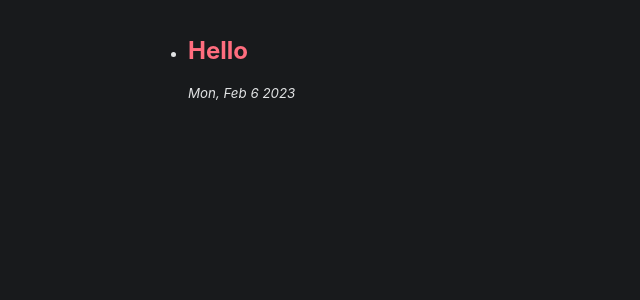
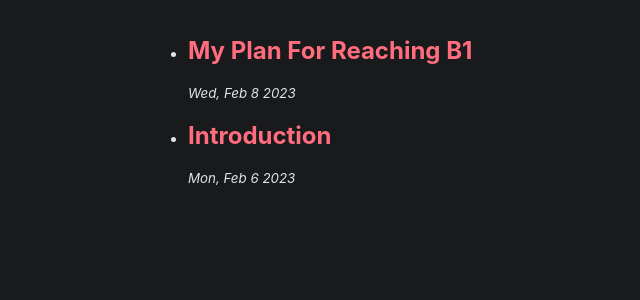
Before and after one commit to festiveelephantseal/www-old, a React (Create React App) app: page /blog in a window 1280 px wide. Shown: the top 300 px of the page, without its empty margins (117-757 px from the left). Built offline with nearby package versions, Linux system fonts and the light colour scheme.

Commit message:
Blog works

```diff
--- a/package.json
+++ b/package.json
@@ -6,13 +6,16 @@
     "@testing-library/jest-dom": "^5.16.5",
     "@testing-library/react": "^13.4.0",
     "@testing-library/user-event": "^13.5.0",
+    "axios": "^1.3.2",
     "buffer": "^6.0.3",
-    "gray-matter": "^4.0.3",
     "path-browserify": "^1.0.1",
     "react": "^18.2.0",
     "react-dom": "^18.2.0",
+    "react-markdown": "^8.0.5",
     "react-router-dom": "^6.8.1",
     "react-scripts": "5.0.1",
+    "rehype-raw": "^6.1.1",
+    "remark-gfm": "^3.0.1",
     "web-vitals": "^2.1.4"
   },
   "scripts": {
--- a/src/App.js
+++ b/src/App.js
@@ -2,7 +2,7 @@ import Info from "./components/Info";
 import { useState } from "react";
 import { Route, Routes } from "react-router-dom";
 import Blog from "./components/Blog";
-import posts from "./posts/posts.json";
+import posts from "./posts.json";
 import BlogPost from "./components/BlogPost";
 
 function App() {
--- a/src/components/Blog.js
+++ b/src/components/Blog.js
@@ -1,4 +1,4 @@
-import posts from "../posts/posts.json";
+import posts from "../posts.json";
 import { Link } from "react-router-dom";
 
 const Blog = () => {
@@ -10,6 +10,7 @@ const Blog = () => {
             <div className="blog-entry">
               <li>
                 <h2>{p.title} </h2>
+
                 <p>{p.date}</p>
               </li>
             </div>
--- a/src/components/BlogPost.js
+++ b/src/components/BlogPost.js
@@ -1,5 +1,34 @@
+import { useEffect, useState } from "react";
+import axios from "axios";
+import ReactMarkdown from "react-markdown";
+import remarkGfm from "remark-gfm";
+import rehypeRaw from "rehype-raw";
+
 const BlogPost = ({ post }) => {
-  return <div className="blog-post"></div>;
+  const [p, setP] = useState("");
+
+  useEffect(() => {
+    const fetchPost = async () => {
+      const data = await axios(`http://localhost:5000/posts/${post}`);
+
+      return data.data;
+    };
+
+    const getPost = async () => {
+      const postData = await fetchPost();
+      setP(postData);
+    };
+
+    getPost();
+  }, [post]);
+
+  return (
+    <div className="blog-post">
+      <ReactMarkdown rehypePlugins={[rehypeRaw]} remarkPlugins={[remarkGfm]}>
+        {p.content}
+      </ReactMarkdown>
+    </div>
+  );
 };
 
 export default BlogPost;
--- a/src/index.css
+++ b/src/index.css
@@ -88,4 +88,34 @@ code {
   margin: 0 auto;
   height: 700px;
   width: 750px;
+  /* border: 1px solid black; */
 }
+
+.blog-post p {
+  color: #e1e3e4;
+}
+
+.blog-post h1,
+h2,
+h3 {
+  color: #ff6d7e;
+}
+
+.blog-post ul {
+  list-style-position: inside;
+  padding-left: 0;
+}
+
+.blog-post li,
+li::marker {
+  color: #e1e3e4;
+}
+
+.blog-post li {
+  margin: 10px 0;
+}
+
+.blog-post a,
+a:visited {
+  color: #7ad5f1;
+}
--- /dev/null
+++ b/src/posts.json
@@ -0,0 +1,14 @@
+{
+  "posts": [
+    {
+      "title": "My Plan For Reaching B1",
+      "id": "b1",
+      "date": "Wed, Feb 8 2023"
+    },
+    {
+      "title": "Introduction",
+      "id": "intro",
+      "date": "Mon, Feb 6 2023"
+    }
+  ]
+}
--- a/src/posts/posts.json
+++ /dev/null
@@ -1,9 +0,0 @@
-{
-  "posts": [
-    {
-      "title": "Hello",
-      "id": "hello",
-      "date": "Mon, Feb 6 2023"
-    }
-  ]
-}
```
Also changed, not shown: src/posts/hello.md (deleted, +0 -8 lines), 1 other file (tests, documents, lock files or other folders).
